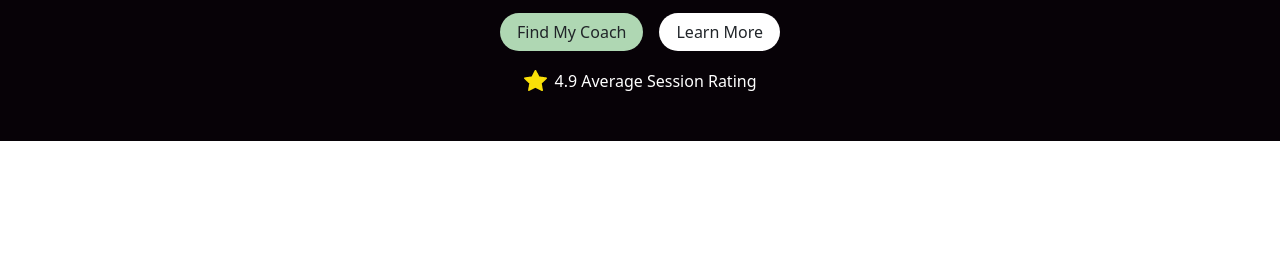
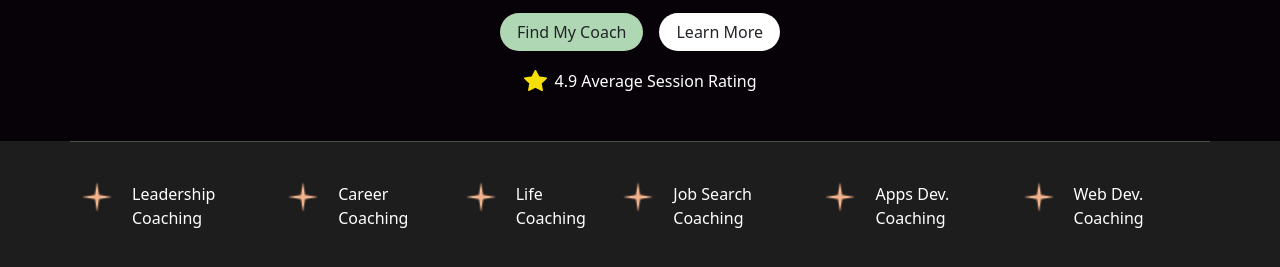
Before and after one commit to Rasujon3/SoClose-DHK-Limited-Job-Task, a plain HTML site: page index.html in a window 1280 px wide. Shown: the part 541-808 px from the top of the page. Drawn offline with nearby package versions, Linux system fonts and the light colour scheme.

Commit message:
leadership done

```diff
--- a/index.html
+++ b/index.html
@@ -236,7 +236,68 @@
       </section>
     </header>
 
-    <main style="background-color: #e5e5e5"></main>
+    <main style="background-color: #1d1d1d">
+      <!-- Leadership Coaching Start -->
+      <section class="container">
+        <div class="row">
+          <hr />
+          <div class="col-lg-12">
+            <div class="leadership py-4">
+              <!-- one Start -->
+              <div>
+                <img src="./images/Star2.png" alt="star1" />
+              </div>
+              <div>
+                <p class="text-white">Leadership Coaching</p>
+              </div>
+              <!-- One End -->
+              <!-- one Start -->
+              <div>
+                <img src="./images/Star2.png" alt="star1" />
+              </div>
+              <div>
+                <p class="text-white">Career Coaching</p>
+              </div>
+              <!-- One End -->
+              <!-- one Start -->
+              <div>
+                <img src="./images/Star2.png" alt="star1" />
+              </div>
+              <div>
+                <p class="text-white">Life Coaching</p>
+              </div>
+              <!-- One End -->
+              <!-- one Start -->
+              <div>
+                <img src="./images/Star2.png" alt="star1" />
+              </div>
+              <div>
+                <p class="text-white">Job Search Coaching</p>
+              </div>
+              <!-- One End -->
+              <!-- one Start -->
+              <div>
+                <img src="./images/Star2.png" alt="star1" />
+              </div>
+              <div>
+                <p class="text-white">Apps Dev. Coaching</p>
+              </div>
+              <!-- One End -->
+              <!-- one Start -->
+              <div>
+                <img src="./images/Star2.png" alt="star1" />
+              </div>
+              <div>
+                <p class="text-white">Web Dev. Coaching</p>
+              </div>
+              <!-- One End -->
+            </div>
+          </div>
+          <hr />
+        </div>
+      </section>
+      <!-- Leadership Coaching End -->
+    </main>
 
     <!-- Footer Section -->
 
--- a/style.css
+++ b/style.css
@@ -18,3 +18,28 @@
 .rating-text {
   margin-bottom: -20px;
 }
+
+.leadership {
+  display: flex;
+  flex-direction: row;
+  flex-wrap: nowrap;
+  gap: 20px;
+  justify-content: space-evenly;
+  /* align-items: center; */
+  /* text-align: center; */
+}
+
+.leadership img {
+  width: 30px;
+}
+
+/* .leadership p {
+  margin-top: 10px;
+} */
+
+hr {
+  background-color: #e5e5e5 !important;
+  backdrop-filter: blur(27px) !important;
+  height: 10px;
+  border: 0;
+}
```
Also changed, not shown: images/Star1.png (added), images/Star2.png (added).
